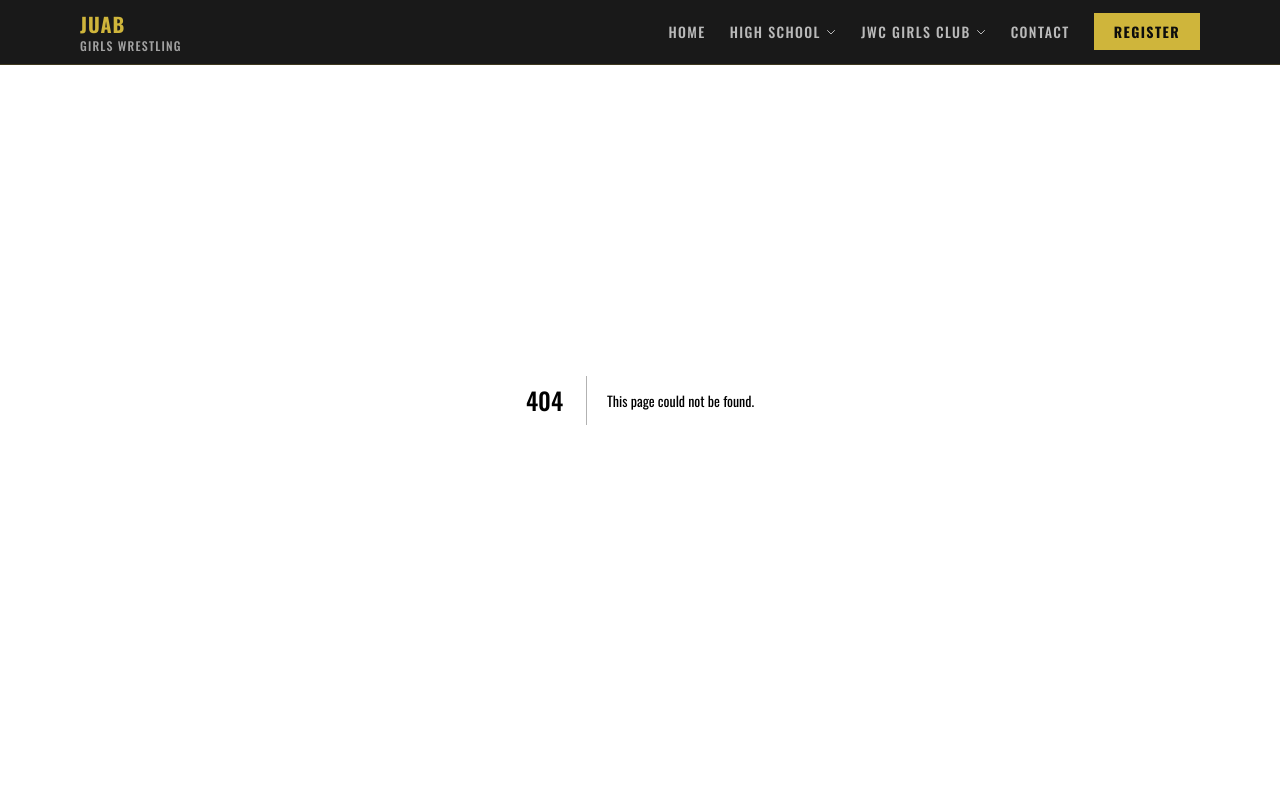
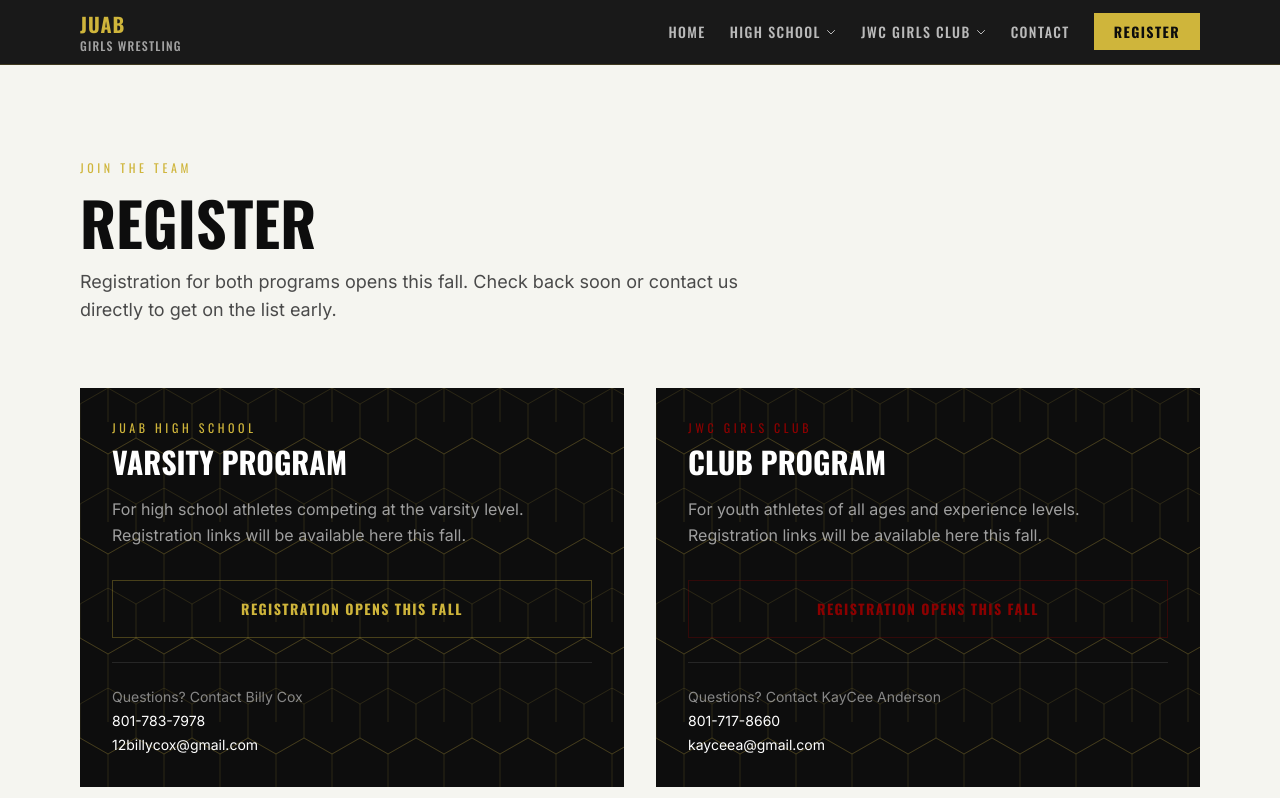
Before and after one commit to kayceea-dotcom/jwc-wrestling, a Next.js app: page /register in a window 1280 px wide. Before the commit this address had no page. Shown: the top 798 px of the page. Built offline with nearby package versions, Linux system fonts and the light colour scheme.

Commit message:
add registration page

```diff
--- /dev/null
+++ b/app/register/page.tsx
@@ -0,0 +1,45 @@
+export default function RegisterPage() {
+  return (
+    <div className="pt-24 min-h-screen bg-offwhite">
+      <div className="max-w-6xl mx-auto px-4 py-16">
+        <span className="font-display text-xs tracking-[0.3em] uppercase text-gold block mb-4">Join the Team</span>
+        <h1 className="font-display text-6xl font-bold uppercase text-black mb-4">Register</h1>
+        <p className="text-steel text-lg max-w-2xl mb-16">
+          Registration for both programs opens this fall. Check back soon or contact us directly to get on the list early.
+        </p>
+        <div className="grid md:grid-cols-2 gap-8">
+          <div className="bg-black p-8 hive-pattern">
+            <div className="font-display text-xs tracking-[0.3em] uppercase text-gold mb-2">Juab High School</div>
+            <h2 className="font-display text-3xl font-bold uppercase text-white mb-4">Varsity Program</h2>
+            <p className="text-white/60 leading-relaxed mb-8">
+              For high school athletes competing at the varsity level. Registration links will be available here this fall.
+            </p>
+            <div className="border border-gold/30 px-6 py-4 text-center">
+              <span className="font-display text-sm font-bold tracking-widest uppercase text-gold">Registration Opens This Fall</span>
+            </div>
+            <div className="mt-6 pt-6 border-t border-white/10 space-y-1">
+              <p className="text-white/50 text-sm">Questions? Contact Billy Cox</p>
+              <a href="tel:8017837978" className="block text-white hover:text-gold transition-colors text-sm">801-783-7978</a>
+              <a href="mailto:12billycox@gmail.com" className="block text-white hover:text-gold transition-colors text-sm">12billycox@gmail.com</a>
+            </div>
+          </div>
+          <div className="bg-black p-8 hive-pattern">
+            <div className="font-display text-xs tracking-[0.3em] uppercase text-crimson mb-2">JWC Girls Club</div>
+            <h2 className="font-display text-3xl font-bold uppercase text-white mb-4">Club Program</h2>
+            <p className="text-white/60 leading-relaxed mb-8">
+              For youth athletes of all ages and experience levels. Registration links will be available here this fall.
+            </p>
+            <div className="border border-crimson/30 px-6 py-4 text-center">
+              <span className="font-display text-sm font-bold tracking-widest uppercase text-crimson">Registration Opens This Fall</span>
+            </div>
+            <div className="mt-6 pt-6 border-t border-white/10 space-y-1">
+              <p className="text-white/50 text-sm">Questions? Contact KayCee Anderson</p>
+              <a href="tel:8017178660" className="block text-white hover:text-gold transition-colors text-sm">801-717-8660</a>
+              <a href="mailto:kayceea@gmail.com" className="block text-white hover:text-gold transition-colors text-sm">kayceea@gmail.com</a>
+            </div>
+          </div>
+        </div>
+      </div>
+    </div>
+  );
+}
--- a/components/Navbar.tsx
+++ b/components/Navbar.tsx
@@ -66,7 +66,7 @@ export default function Navbar() {
             )
           )}
           <li>
-            <a href="https://shortstoppr.com" target="_blank" rel="noopener noreferrer" className="font-display text-sm font-bold tracking-widest uppercase bg-gold text-black px-5 py-2 hover:bg-yellow-400 transition-colors">
+            <a href="/register" className="font-display text-sm font-bold tracking-widest uppercase bg-gold text-black px-5 py-2 hover:bg-yellow-400 transition-colors">
               Register
             </a>
           </li>
```
